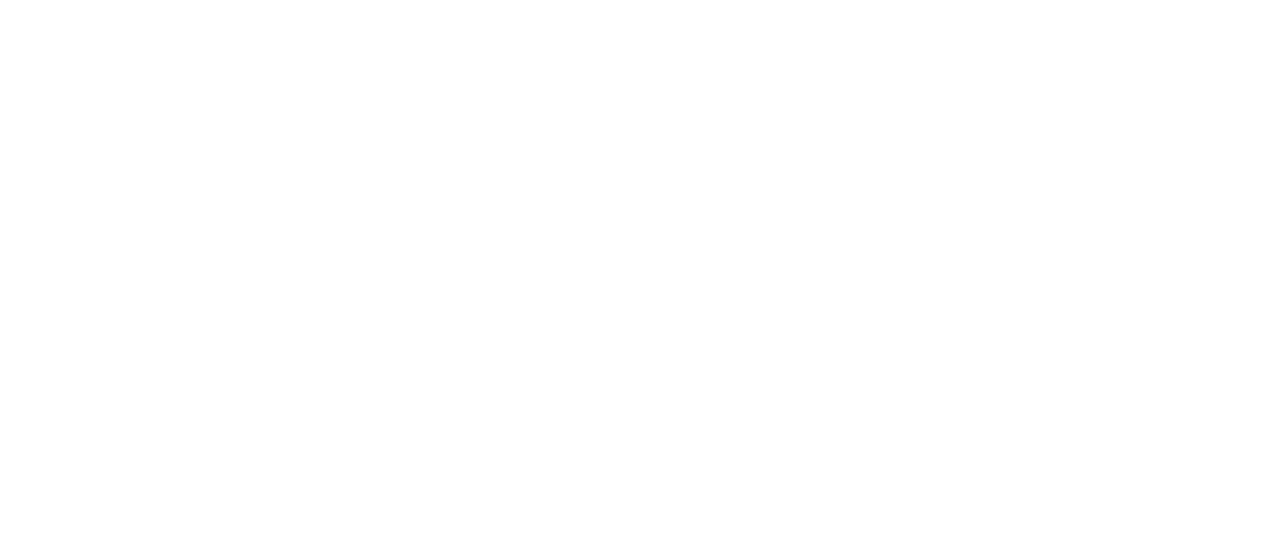
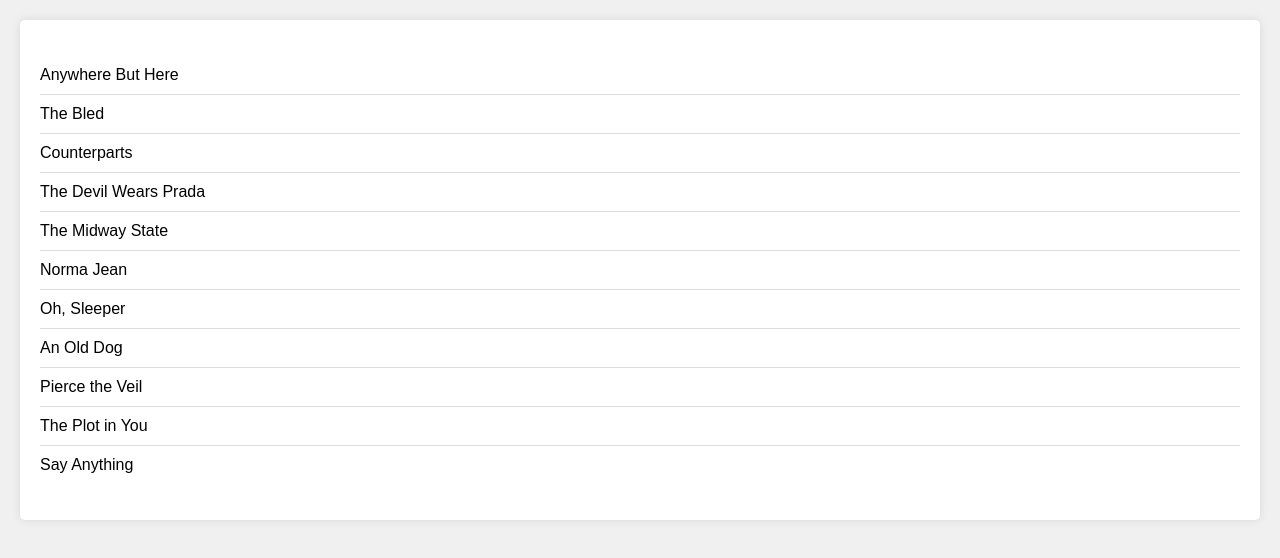
Before and after one commit to acciojob/sorting-articles-Bhanuprakash6923, a website: page main.html in a window 1280 px wide. Drawn offline with Linux system fonts and the light colour scheme.

Commit message:
created a submission

```diff
--- a/main.html
+++ b/main.html
@@ -3,44 +3,48 @@
 <head>
     <meta charset="UTF-8">
     <meta name="viewport" content="width=device-width, initial-scale=1.0">
-    <title>Alphabetical Article Sorter</title>
+    <title>Music List</title>
     <style>
         body {
             font-family: Arial, sans-serif;
-            background-image: url('background.jpg'); /* Use your desired background image */
-            background-size: cover;
-            color: white;
+            background-color: #f0f0f0;
+            margin: 0;
             padding: 20px;
         }
-        ul {
-            list-style-type: disc;
-            padding-left: 20px;
+        .music-list {
+            background-color: white;
+            padding: 20px;
+            box-shadow: 0 0 10px rgba(0, 0, 0, 0.1);
+            border-radius: 5px;
+        }
+        .music-list ul {
+            list-style: none;
+            padding: 0;
+        }
+        .music-list li {
+            padding: 10px 0;
+            border-bottom: 1px solid #ddd;
+        }
+        .music-list li:last-child {
+            border-bottom: none;
         }
     </style>
 </head>
 <body>
-
-    <h1>Sorted Articles</h1>
-    <ul id="band"></ul>
-
-    <script>
-        const bands = ['The Plot in You', 'The Devil Wears Prada', 'Pierce the Veil', 'Norma Jean', 'The Bled', 'Say Anything', 'The Midway State', 'We Came as Romans', 'Counterparts', 'Oh, Sleeper', 'A Skylit Drive', 'Anywhere But Here', 'An Old Dog'];
-
-        // Function to remove 'a', 'an', 'the' and sort the array
-        const sortedBands = bands.sort((a, b) => {
-            const strippedA = a.replace(/^(a |an |the )/i, '').trim();
-            const strippedB = b.replace(/^(a |an |the )/i, '').trim();
-            return strippedA.localeCompare(strippedB);
-        });
-
-        // Select the unordered list and add sorted bands as list items
-        const bandList = document.getElementById('band');
-        sortedBands.forEach(band => {
-            const li = document.createElement('li');
-            li.textContent = band;
-            bandList.appendChild(li);
-        });
-    </script>
-
+    <div class="music-list">
+        <ul>
+            <li>Anywhere But Here</li>
+            <li>The Bled</li>
+            <li>Counterparts</li>
+            <li>The Devil Wears Prada</li>
+            <li>The Midway State</li>
+            <li>Norma Jean</li>
+            <li>Oh, Sleeper</li>
+            <li>An Old Dog</li>
+            <li>Pierce the Veil</li>
+            <li>The Plot in You</li>
+            <li>Say Anything</li>
+        </ul>
+    </div>
 </body>
 </html>
```
